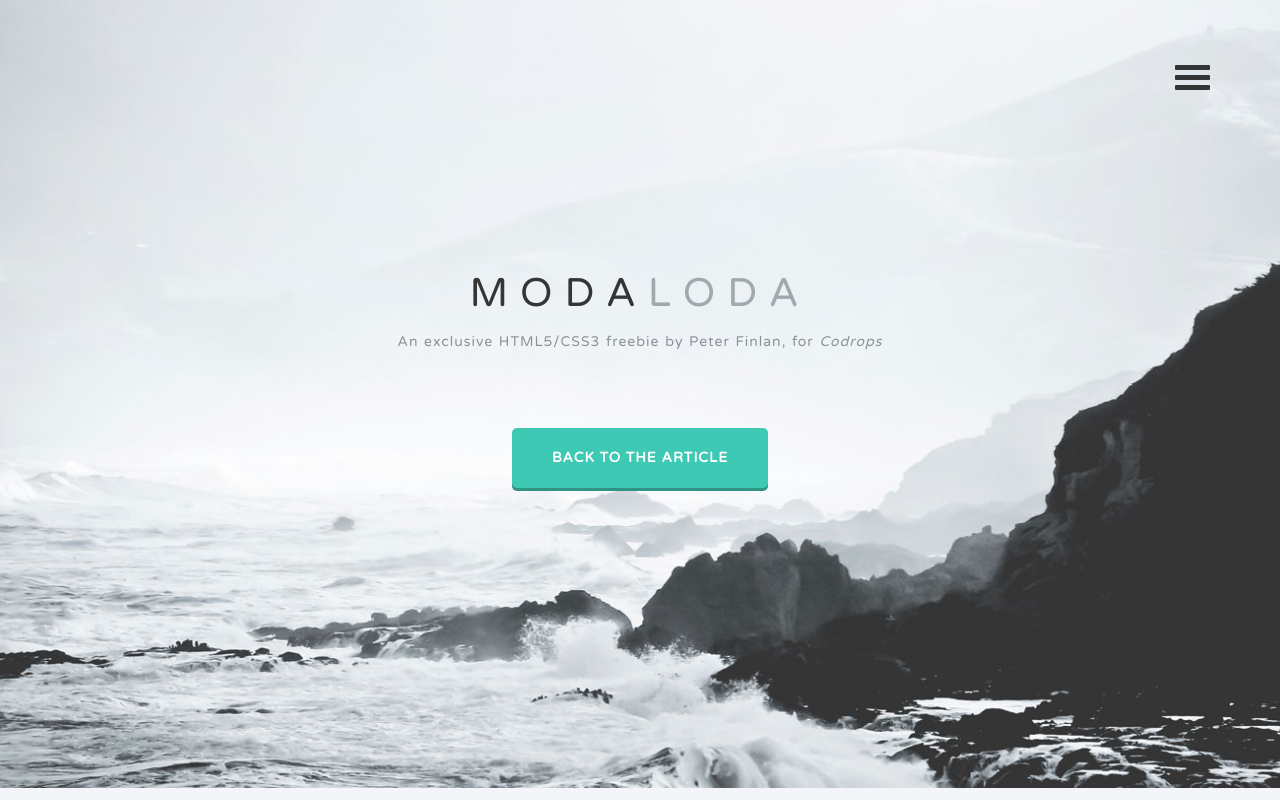
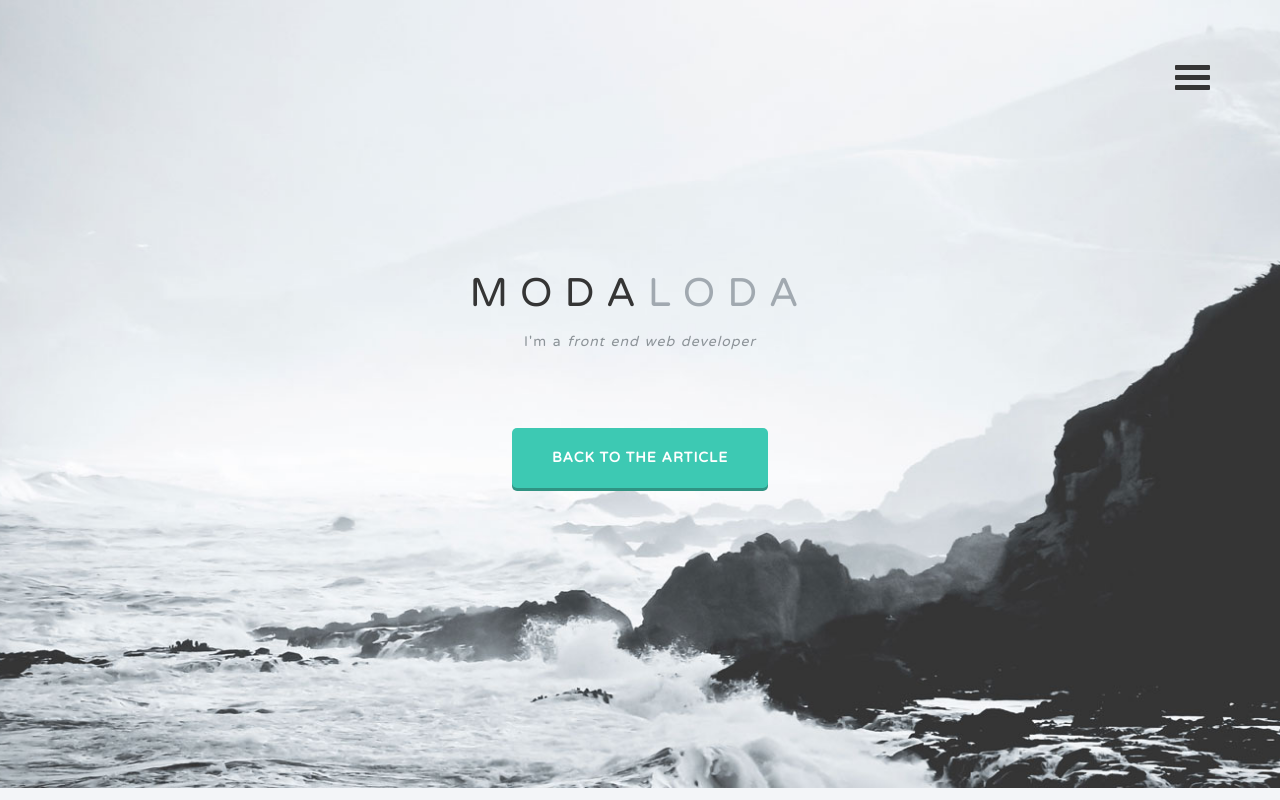
Before and after one commit to Mghonz/modaloda, a plain HTML site: page index.html in a window 1280 px wide. Shown: the top 800 px of the page. Drawn offline with nearby package versions, Linux system fonts and the light colour scheme.

Commit message:
Update index.html

```diff
--- a/index.html
+++ b/index.html
@@ -49,7 +49,7 @@
               <div class="row">
                 <div class="col-md-8 col-md-offset-2 text-center inner">
                   <h1 class="animated fadeInDown">MODA<span>LODA</span></h1>
-                  <p class="animated fadeInUp delay-05s">An exclusive HTML5/CSS3 freebie by Peter Finlan, for <em>Codrops</em></p>
+                  <p class="animated fadeInUp delay-05s">I'm a  <em>front end web developer</em></p>
                 </div>
               </div>
               <div class="row">
```
